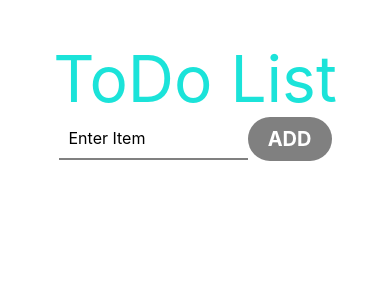
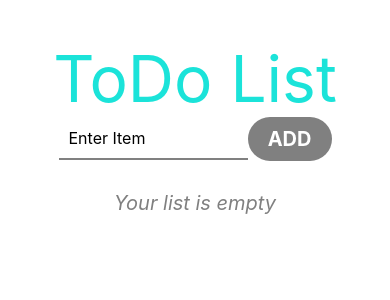
Before and after one commit to ilan111/Todo-List-React-Native, a React Native app in the folder TodoApp/: screen / in a window 390 px wide. Shown: the top 300 px of the page. Built offline with nearby package versions, Linux system fonts and the light colour scheme.

Commit message:
Added text when list is empty

```diff
--- a/TodoApp/App.js
+++ b/TodoApp/App.js
@@ -27,6 +27,33 @@ export default function App() {
     // setList((list) => getList.filter(item.key != itemKey));
   };
 
+  const scrollView = (
+    <ScrollView style={styles.ScrollView}>
+      {getList.map((item, index) => (
+        <TouchableOpacity key={item.key} activeOpacity={0.4}>
+          <View style={styles.ScrollViewItem}>
+            <Text style={styles.scrollViewText}>
+              {index + 1}. {item.data}
+            </Text>
+            <TouchableOpacity onPress={() => removeItem(item.key)}>
+              <View style={styles.crossContainer}>
+                <Text style={styles.crossText}>X</Text>
+              </View>
+            </TouchableOpacity>
+          </View>
+        </TouchableOpacity>
+      ))}
+    </ScrollView>
+  );
+
+  const emptyScrollView = (
+    <View style={{ paddingTop: 30 }}>
+      <Text style={{ fontStyle: "italic", fontSize: 20, color: "grey" }}>
+        Your list is empty
+      </Text>
+    </View>
+  );
+
   return (
     <View style={styles.container}>
       <Text style={styles.title}>ToDo List</Text>
@@ -47,22 +74,7 @@ export default function App() {
           disabled={getText.length <= 0}
         />
       </View>
-      <ScrollView style={styles.ScrollView}>
-        {getList.map((item, index) => (
-          <TouchableOpacity key={item.key} activeOpacity={0.4}>
-            <View style={styles.ScrollViewItem}>
-              <Text style={styles.scrollViewText}>
-                {index + 1}. {item.data}
-              </Text>
-              <TouchableOpacity onPress={() => removeItem(item.key)}>
-                <View style={styles.crossContainer}>
-                  <Text style={styles.crossText}>X</Text>
-                </View>
-              </TouchableOpacity>
-            </View>
-          </TouchableOpacity>
-        ))}
-      </ScrollView>
+      {getList.length <= 0 ? emptyScrollView : scrollView}
     </View>
   );
 }
```
